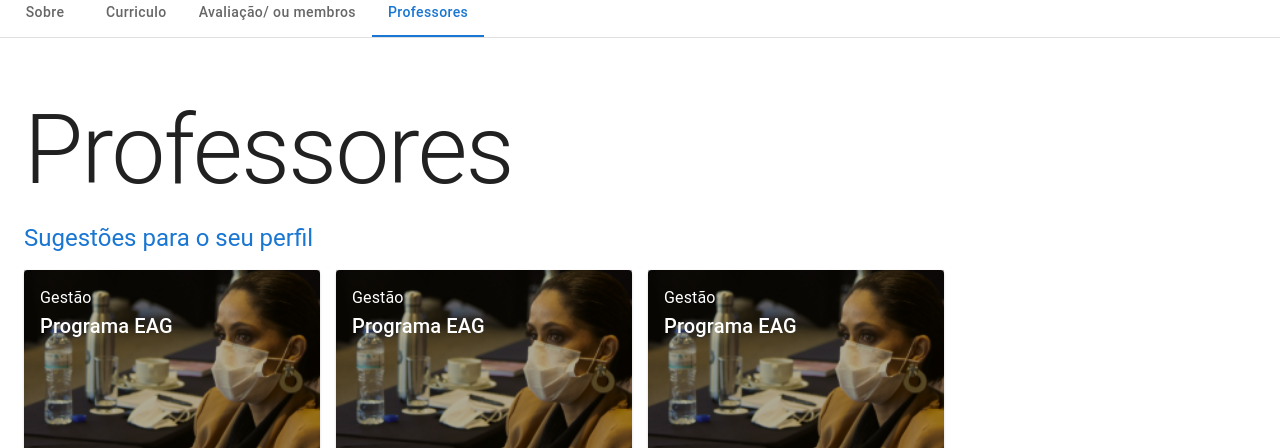
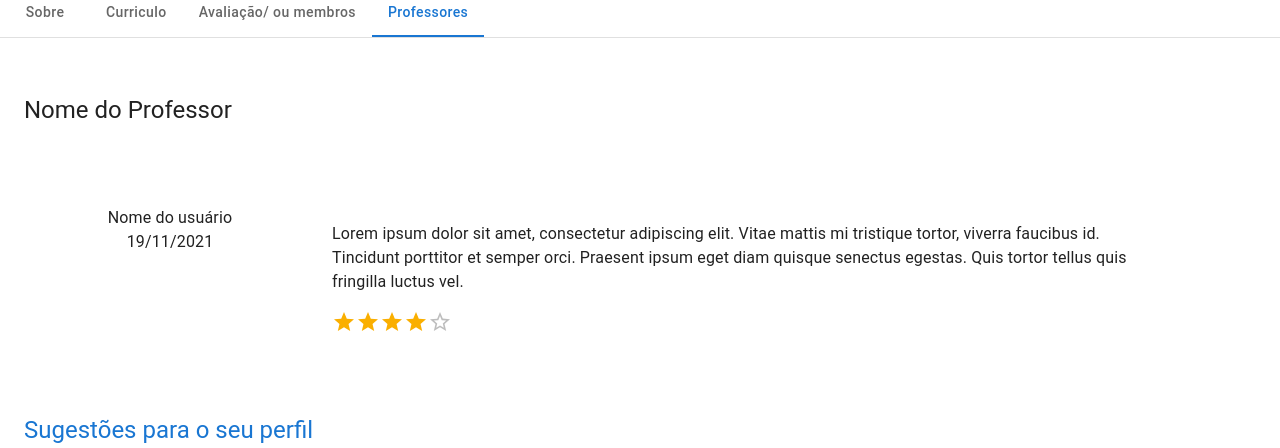
Before and after one commit to natan1506/template-landingpage-material-ui, a React (Create React App) app: page / in a window 1280 px wide. Both pictures are taken after a click on the tab "Professores". Shown: the part 260-708 px from the top of the page. Built offline with nearby package versions, Linux system fonts and the light colour scheme; the HTML template or start-up script is replaced by a standard one.

Commit message:
criacao tab professor

```diff
--- a/src/Professores/Professores.jsx
+++ b/src/Professores/Professores.jsx
@@ -1,6 +1,7 @@
 import * as React from 'react';
 import Grid from '@mui/material/Grid';
 import Typography from '@mui/material/Typography';
+import Rating from '@mui/material/Rating';
 
 import Extras from '../LandingPage/Extras';
 
@@ -12,10 +13,31 @@ export default function Professores() {
         spacing={3}
         sx={{ mb: 2 }}
       >
-        <Grid item lg={9} sm={12} sx={{ mt: 4 }}>
-          <Typography variant="h1">Professores </Typography>
+        <Grid item lg={12} sm={12} sx={{ mt: 4 }}>
+          <Typography variant="h5">Nome do Professor</Typography>
+          <Grid container sm={12} spacing={2} sx={{ my: 8 }}>
+            <Grid item sm={12} md={3}>
+              <Grid
+                container
+                item
+                sm={12}
+                direction="column"
+                justifyContent="space-between"
+                alignItems="center"
+              >
+                <Typography variant="span">Nome do usuário</Typography>
+                <Typography variant="span">19/11/2021</Typography>
+              </Grid>
+
+            </Grid>
+            <Grid item container direction="column" sm={12} md={8}>
+              <Typography variant="span" sx={{ my: 2 }}>
+                Lorem ipsum dolor sit amet, consectetur adipiscing elit. Vitae mattis mi tristique tortor, viverra faucibus id. Tincidunt porttitor et semper orci. Praesent ipsum eget diam quisque senectus egestas. Quis tortor tellus quis fringilla luctus vel.
+              </Typography>
+              <Rating name="read-only" value="4" readOnly />
+            </Grid>
+          </Grid>
         </Grid>
-
       </Grid>
       <Extras />
     </>
```
